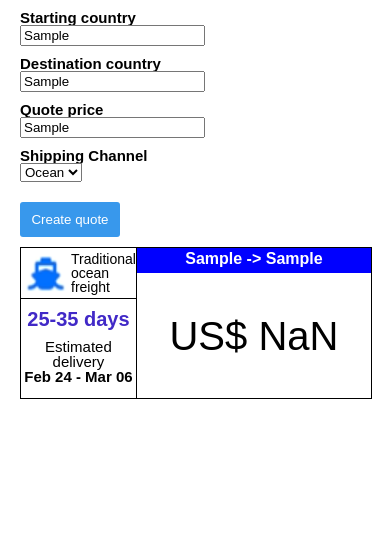
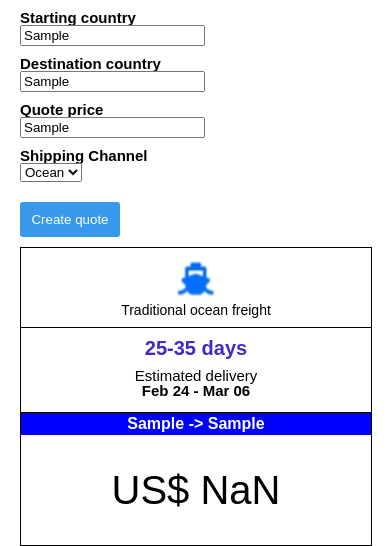
Before and after one commit to JPachecoZ/bookairfreight, a React (Create React App) app: page / in a window 390 px wide. Both pictures are taken after typing "Sample", "Sample", "Sample" into the empty fields and a click on the button "Create quote". Shown: the top 546 px of the page. Built offline with nearby package versions, Linux system fonts and the light colour scheme.

Commit message:
feat: add mobile view

```diff
--- a/src/components/app/App.css
+++ b/src/components/app/App.css
@@ -20,6 +20,7 @@
   padding: 10px;
   background-color: #3898ec;
   color: white;
+  cursor: pointer;
 }
 
 .form-container{
--- a/src/components/quote/Quote.css
+++ b/src/components/quote/Quote.css
@@ -1,17 +1,55 @@
+.quote-channel-title{
+    display: flex;
+    border-bottom: 1px solid;
+    flex-direction: column;
+    align-items: center;
+    padding-top: 5px;
+    padding-bottom: 10px;
+}
+
 .quote-container{
     display: grid;
     width: 100%;
-    grid-template-columns: 2fr 5fr;
+    grid-template-columns: 1fr;
     border: 1px solid;
 }
 
 .quote-price{
-    grid-column: 2;
-    grid-row: 1 / span 2;
-    border-left: 1px solid;
+    grid-column: 1;
     display: grid;
     grid-template-columns: 1fr;
     grid-template-rows: 1fr 5fr;
+}
+
+.quote-channel-body{
+    text-align: center;
+    border-bottom: 1px solid;
+}
+
+@media (min-width: 640px) {
+    .quote-container{
+        display: grid;
+        width: 100%;
+        grid-template-columns: 2fr 5fr;
+        border: 1px solid;
+    }
+
+    .quote-price{
+        grid-column: 2;
+        grid-row: 1 / span 2;
+        border-left: 1px solid;
+        display: grid;
+        grid-template-columns: 1fr;
+        grid-template-rows: 1fr 5fr;
+    }
+
+    .quote-channel-title{
+        border-bottom: 1px solid;
+    }
+
+    .quote-channel-body{
+        border: none;
+    }
 }
 
 .quote-header{
@@ -36,11 +74,6 @@
     align-self: center;
 }
 
-.quote-channel-title{
-    display: flex;
-    border-bottom: 1px solid;
-}
-
 .quote-days-delivery{
     font-family: sans-serif;
     color: #4129c7;
@@ -49,6 +82,7 @@
     padding-top: 10px;
     padding-bottom: 10px;
 }
+
 .quote-estimated-delivery{
     font-size: 15px;
     font-family: sans-serif;
@@ -60,7 +94,3 @@
     font-weight: bold;
     padding-bottom: 14px;
 }
-
-.quote-channel-body{
-    text-align: center;
-}
```
